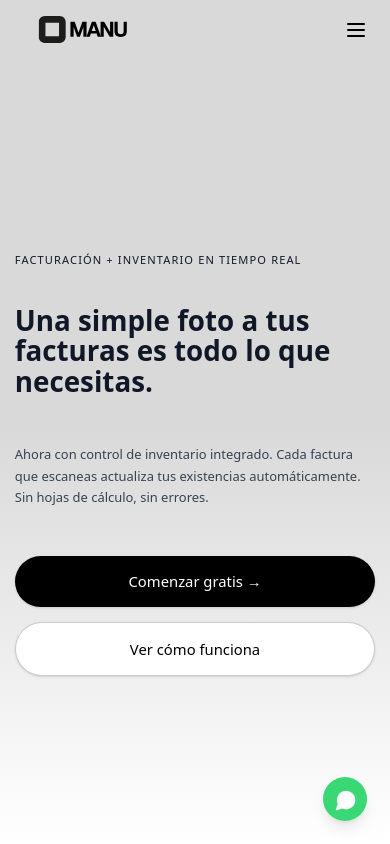
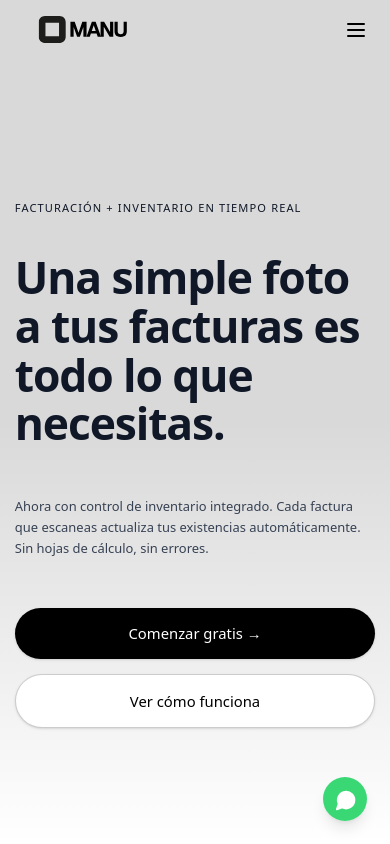
Before and after one commit to rplushn/manu-design-2, a Next.js app: page / in a window 390 px wide. Shown: the top 844 px of the page. Built offline with nearby package versions, Linux system fonts and the light colour scheme.

Commit message:
Aumentar tamaño de fuente del título Hero91 para igualar el estilo de 'Funcionalidades' (!text-5xl en móvil, !text-7xl en desktop), manteniendo protecciones responsive.

```diff
--- a/components/Hero91.tsx
+++ b/components/Hero91.tsx
@@ -31,7 +31,7 @@ const Hero91 = ({ className }: Hero91Props) => {
           initial={{ opacity: 0, y: 20 }}
           animate={{ opacity: 1, y: 0 }}
           transition={{ duration: 0.6, delay: 0.1 }}
-          className="!text-3xl sm:!text-4xl md:!text-5xl lg:!text-[57px] font-bold text-gray-900 leading-[1.1] w-full lg:w-[648px] mt-5 break-words max-w-full"
+          className="!text-5xl md:!text-6xl lg:!text-7xl font-bold text-gray-900 leading-[1.1] w-full lg:w-[648px] mt-5 break-words max-w-full tracking-tight"
         >
           Una simple foto a tus facturas es todo lo que necesitas.
         </motion.h1>
```
